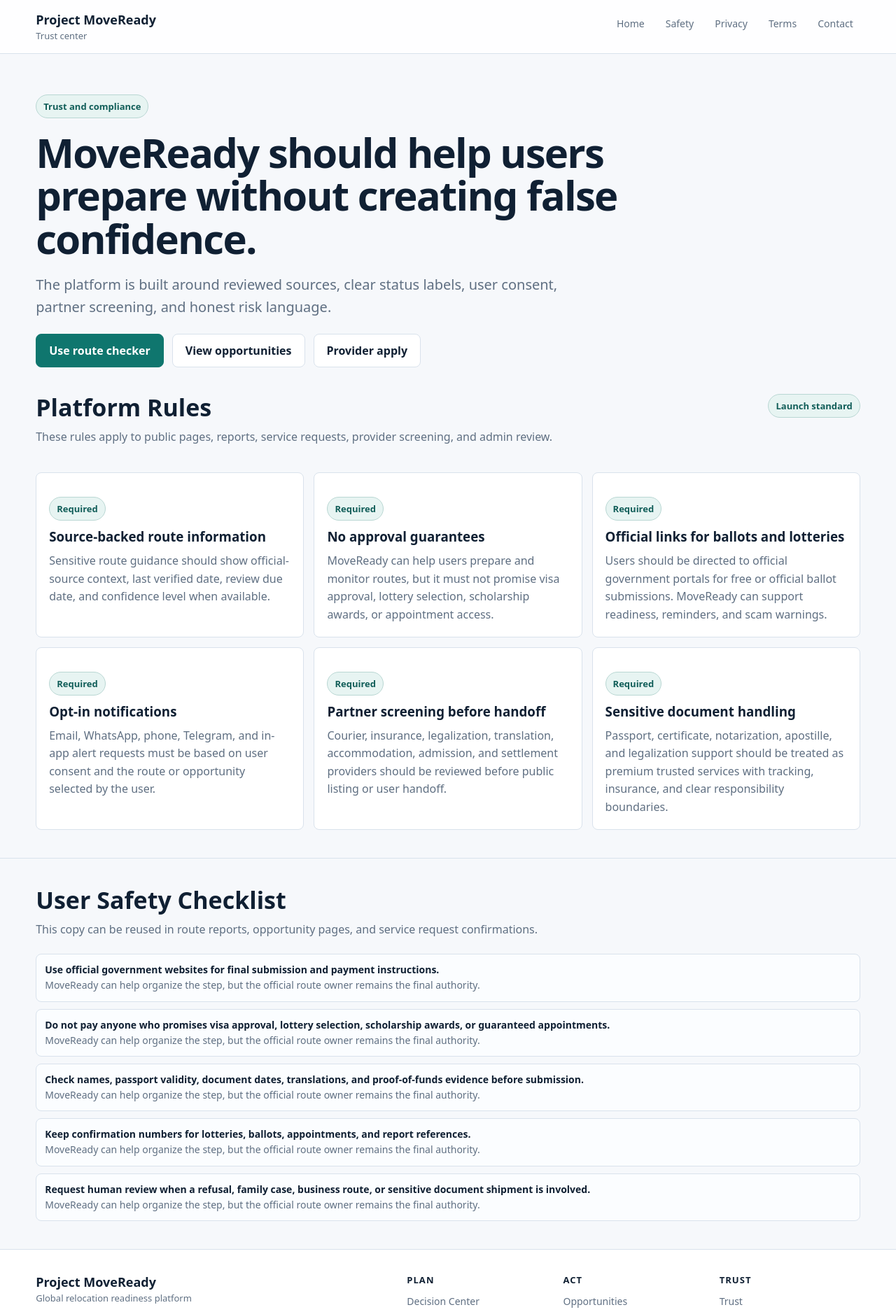
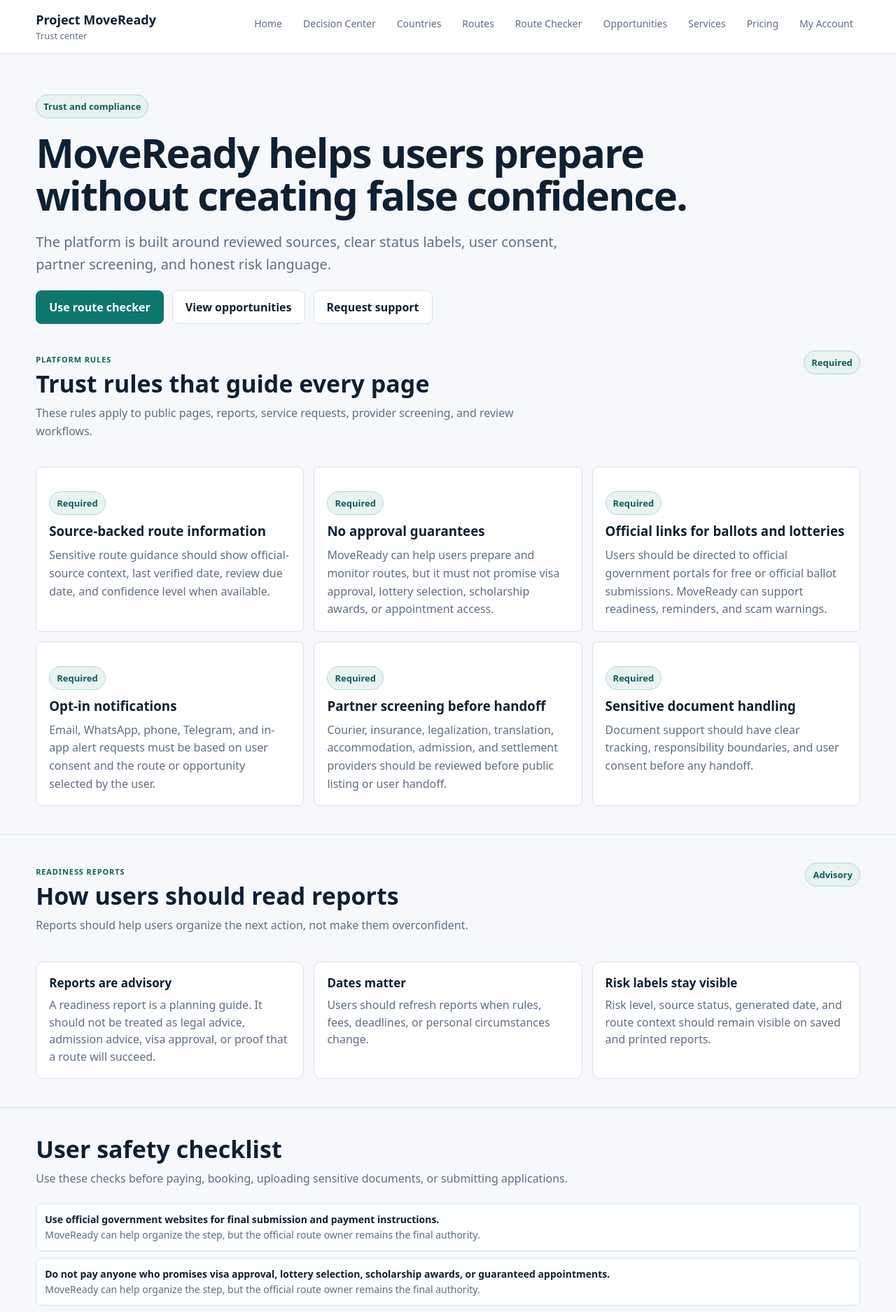
Before and after one commit to SirBM201/SirBM201-moveready-frontend, a Next.js app: page /trust in a window 1280 px wide. Shown: the top 1875 px of the page at 70% size. Built offline with nearby package versions, Linux system fonts and the light colour scheme.

Commit message:
Align trust page with public header

```diff
--- a/app/trust/page.tsx
+++ b/app/trust/page.tsx
@@ -1,3 +1,5 @@
+import SiteHeader from "@/components/SiteHeader";
+
 const trustSections = [
   {
     title: "Source-backed route information",
@@ -27,7 +29,7 @@ const trustSections = [
   {
     title: "Sensitive document handling",
     status: "Required",
-    summary: "Passport, certificate, notarization, apostille, and legalization support should be treated as premium trusted services with tracking, insurance, and clear responsibility boundaries.",
+    summary: "Document support should have clear tracking, responsibility boundaries, and user consent before any handoff.",
   },
 ];
 
@@ -39,34 +41,37 @@ const userRules = [
   "Request human review when a refusal, family case, business route, or sensitive document shipment is involved.",
 ];
 
+const reportRules = [
+  {
+    title: "Reports are advisory",
+    detail: "A readiness report is a planning guide. It should not be treated as legal advice, admission advice, visa approval, or proof that a route will succeed.",
+  },
+  {
+    title: "Dates matter",
+    detail: "Users should refresh reports when rules, fees, deadlines, or personal circumstances change.",
+  },
+  {
+    title: "Risk labels stay visible",
+    detail: "Risk level, source status, generated date, and route context should remain visible on saved and printed reports.",
+  },
+];
+
 export default function TrustPage() {
   return (
     <main className="page-shell">
-      <header className="topbar">
-        <a className="brand" href="/">
-          <strong>Project MoveReady</strong>
-          <span>Trust center</span>
-        </a>
-        <nav className="nav">
-          <a href="/">Home</a>
-          <a href="/safety">Safety</a>
-          <a href="/privacy">Privacy</a>
-          <a href="/terms">Terms</a>
-          <a href="/contact">Contact</a>
-        </nav>
-      </header>
+      <SiteHeader sectionLabel="Trust center" />
 
       <section className="hero-band compact-hero">
         <div className="hero-copy">
           <span className="eyebrow">Trust and compliance</span>
-          <h1>MoveReady should help users prepare without creating false confidence.</h1>
+          <h1>MoveReady helps users prepare without creating false confidence.</h1>
           <p className="lede">
             The platform is built around reviewed sources, clear status labels, user consent, partner screening, and honest risk language.
           </p>
           <div className="actions">
             <a className="btn primary" href="/route-checker">Use route checker</a>
             <a className="btn" href="/opportunities">View opportunities</a>
-            <a className="btn" href="/partners/apply">Provider apply</a>
+            <a className="btn" href="/services">Request support</a>
           </div>
         </div>
       </section>
@@ -74,10 +79,11 @@ export default function TrustPage() {
       <section className="section no-top-pad">
         <div className="section-heading-row">
           <div>
-            <h2>Platform Rules</h2>
-            <p className="section-intro">These rules apply to public pages, reports, service requests, provider screening, and admin review.</p>
+            <p className="overline">Platform rules</p>
+            <h2>Trust rules that guide every page</h2>
+            <p className="section-intro">These rules apply to public pages, reports, service requests, provider screening, and review workflows.</p>
           </div>
-          <span className="status-dot">Launch standard</span>
+          <span className="status-dot">Required</span>
         </div>
         <div className="module-preview-grid">
           {trustSections.map((item) => (
@@ -91,8 +97,27 @@ export default function TrustPage() {
       </section>
 
       <section className="section">
-        <h2>User Safety Checklist</h2>
-        <p className="section-intro">This copy can be reused in route reports, opportunity pages, and service request confirmations.</p>
+        <div className="section-heading-row">
+          <div>
+            <p className="overline">Readiness reports</p>
+            <h2>How users should read reports</h2>
+            <p className="section-intro">Reports should help users organize the next action, not make them overconfident.</p>
+          </div>
+          <span className="status-dot">Advisory</span>
+        </div>
+        <div className="grid">
+          {reportRules.map((item) => (
+            <article className="card" key={item.title}>
+              <h3>{item.title}</h3>
+              <p>{item.detail}</p>
+            </article>
+          ))}
+        </div>
+      </section>
+
+      <section className="section">
+        <h2>User safety checklist</h2>
+        <p className="section-intro">Use these checks before paying, booking, uploading sensitive documents, or submitting applications.</p>
         <div className="mini-list">
           {userRules.map((rule) => (
             <div key={rule}>
```
